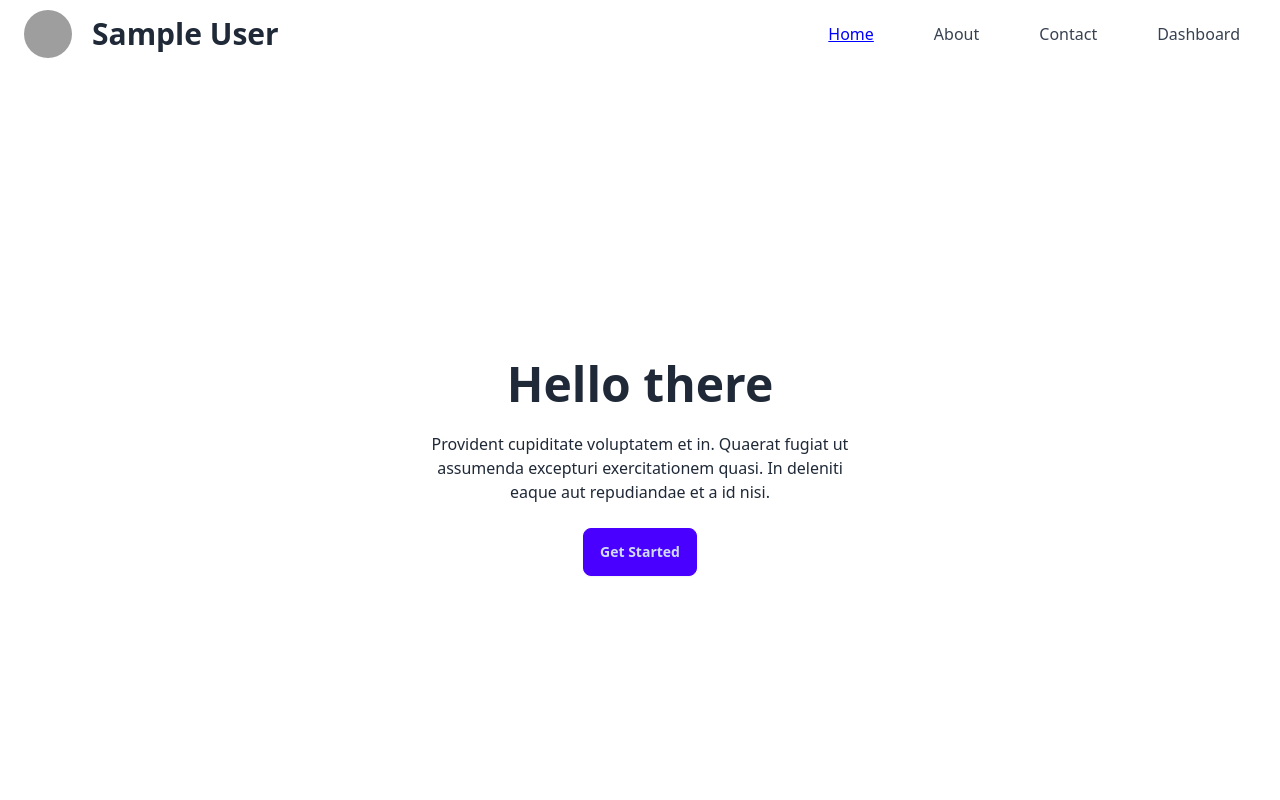
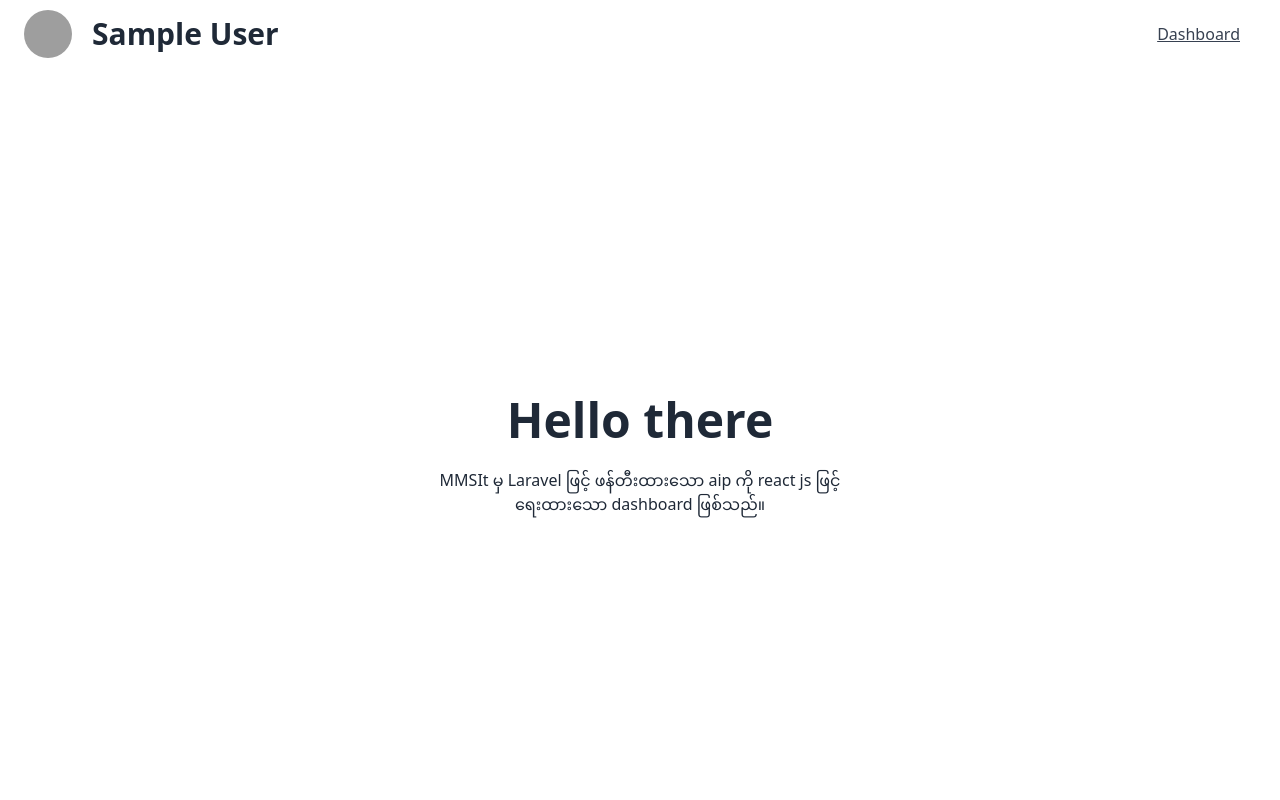
Before and after one commit to Yehtetaung158/voucher_app_folder_stricture_system, a React (Vite) app: page / in a window 1280 px wide. Shown: the top 800 px of the page. Built offline with nearby package versions, Linux system fonts and the light colour scheme; sample sign-in values are in the browser's storage; grey boxes are pictures that could not be loaded; a web font is replaced by a local one; what ldrs would draw is missing.

Commit message:
bg-change

```diff
--- a/src/features/dashboard/components/Container.jsx
+++ b/src/features/dashboard/components/Container.jsx
@@ -1,6 +1,6 @@
 const Container = ({ children, className }) => {
     return (
-      <div className={`w-full md:w-[720px] lg:w-[1000px] mx-auto ${className}`}>
+      <div className={`w-full md:w-[720px] lg:w-[1000px] bg-white mx-auto ${className}`}>
         {children}
       </div>
     );
--- a/src/features/dashboard/components/DashboardLaoud.jsx
+++ b/src/features/dashboard/components/DashboardLaoud.jsx
@@ -21,6 +21,7 @@ const DashboardLaoud = () => {
     nav("/");
   }
   return (
+    <main className="bg-white min-h-screen">
       <Container>
         <div className=" max-sm:px-2">
           <Header />
@@ -31,6 +32,7 @@ const DashboardLaoud = () => {
           </div>
         </Suspense>
       </Container>
+    </main>
   );
 };
 
--- a/src/features/dashboard/pages/DashboardPage.jsx
+++ b/src/features/dashboard/pages/DashboardPage.jsx
@@ -14,9 +14,9 @@ import { HiHome } from "react-icons/hi";
 
 const DashboardPage = () => {
   return (
-    <section>
+    <section >
       <Container>
-        <div className=" grid grid-cols-2 md:grid-cols-4 gap-5">
+        <div className=" grid grid-cols-2  md:grid-cols-4 gap-5">
           <div>
             <ModuleBtn
               name={"Product"}
--- a/src/features/product/components/ProductList.jsx
+++ b/src/features/product/components/ProductList.jsx
@@ -59,7 +59,7 @@ const ProductList = () => {
 
   return (
     <div className="relative overflow-x-auto shadow-md sm:rounded-lg">
-      <div className="flex items-center justify-between flex-column md:flex-row flex-wrap space-y-4 md:space-y-0 py-4 px-2 bg-white dark:bg-gray-900 mb-3">
+      <div className="flex items-center justify-between flex-column md:flex-row flex-wrap space-y-4 md:space-y-0 py-4 px-2 bg-white mb-3">
         <div className="relative">
           <div className="absolute inset-y-0 rtl:inset-r-0 start-0 flex items-center ps-3 pointer-events-none">
             <CiSearch />
--- a/src/features/public/components/Header.jsx
+++ b/src/features/public/components/Header.jsx
@@ -8,8 +8,6 @@ const Header = () => {
   const [isOpen, setIsOpen] = useState(false);
   const { user, setUser, removerUser } = useUserStore();
   // const [cookies, setCookie, removeCookie] = useCookies(["user", "token"]);
-
-
 
   // const userCookies = cookies.user || null;
   // useEffect(() => {
@@ -29,7 +27,6 @@ const Header = () => {
   //   removerUser();
   // };
 
-
   const UserProfile = () => (
     <div className="flex gap-5 items-center">
       <img
@@ -41,7 +38,7 @@ const Header = () => {
         alt="user profile"
       />
       <div>
-        <h1 className="text-3xl font-bold">{user?.name}</h1>
+        <h1 className="text-3xl max-sm:text-xl font-bold">{user?.name}</h1>
       </div>
     </div>
   );
@@ -107,27 +104,35 @@ const Header = () => {
               </Link>
             </div>
           )}
+          {user && (
+            <NavLink
+              to="/dashboard"
+              className="block py-2 pr-4 pl-3 text-gray-700 hover:bg-gray-50 lg:hover:bg-transparent underline"
+            >
+              Dashboard
+            </NavLink>
+          )}
         </div>
 
-        <button
+        {/* <button
           type="button"
           className="relative inline-flex items-center p-2 ml-1 text-sm text-gray-500 rounded-lg lg:hidden hover:bg-gray-100 focus:outline-none focus:ring-2 focus:ring-gray-200 dark:text-gray-400 dark:hover:bg-gray-700 dark:focus:ring-gray-600"
           onClick={toggleDropdown}
         >
           <BiMenu className="w-6 h-6" />
-        </button>
+        </button> */}
 
-        {isOpen && (
+        {/* {isOpen && (
           <div className="absolute right-0 mt-2 w-48 bg-white shadow-lg rounded-lg">
             <NavLinks />
           </div>
-        )}
+        )} */}
 
-        <div className="hidden lg:flex lg:items-center lg:justify-between w-full lg:w-auto">
+        {/* <div className="hidden lg:flex lg:items-center lg:justify-between w-full lg:w-auto">
           <ul className="flex space-x-8 mt-0 font-medium">
             <NavLinks />
           </ul>
-        </div>
+        </div> */}
       </nav>
     </header>
   );
--- a/src/features/public/components/HeroSection.jsx
+++ b/src/features/public/components/HeroSection.jsx
@@ -7,11 +7,8 @@ const HeroSection = () => {
         <div className="max-w-md">
           <h1 className="text-5xl font-bold text-gray-800 dark:text-white">Hello there</h1>
           <p className="py-6">
-            Provident cupiditate voluptatem et in. Quaerat fugiat ut assumenda
-            excepturi exercitationem quasi. In deleniti eaque aut repudiandae et
-            a id nisi.
+            MMSIt မှ Laravel ဖြင့် ဖန်တီးထားသော aip ကို react js ဖြင့်ရေးထားသော dashboard ဖြစ်သည်။
           </p>
-          <button className="btn btn-primary">Get Started</button>
         </div>
       </div>
     </section>
```
Lines whose indentation alone changed are shown as unchanged.
